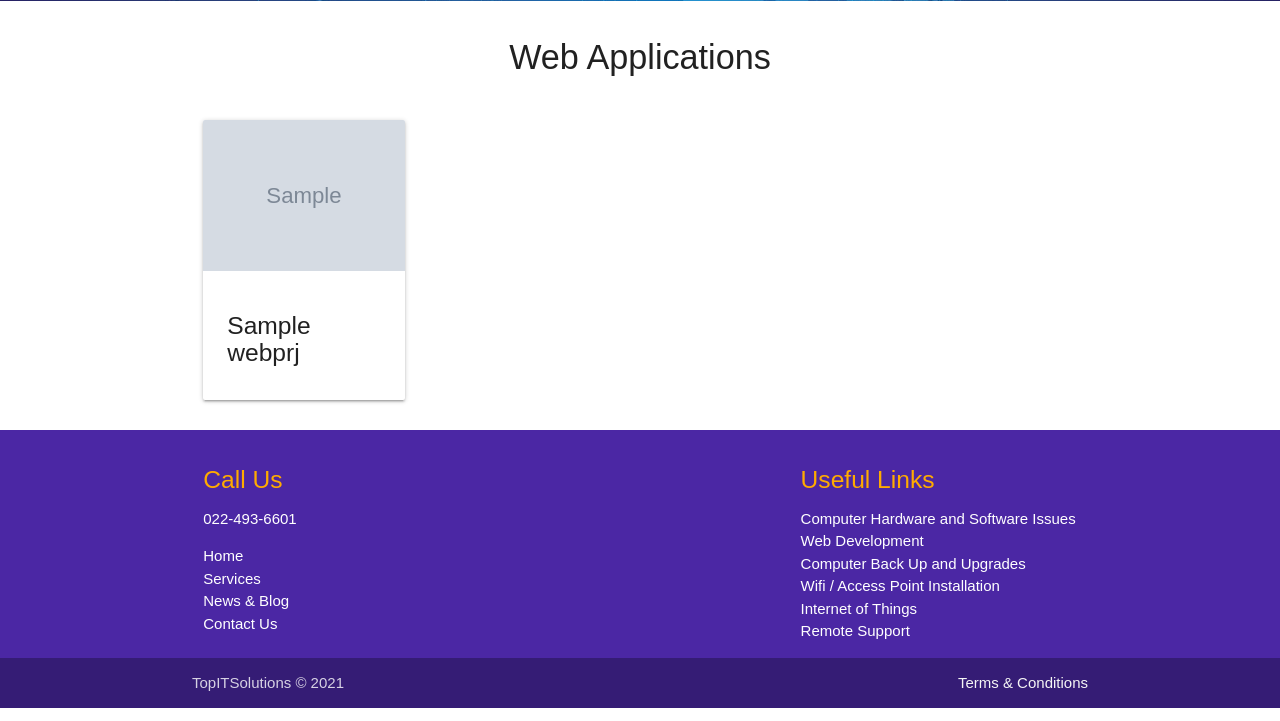
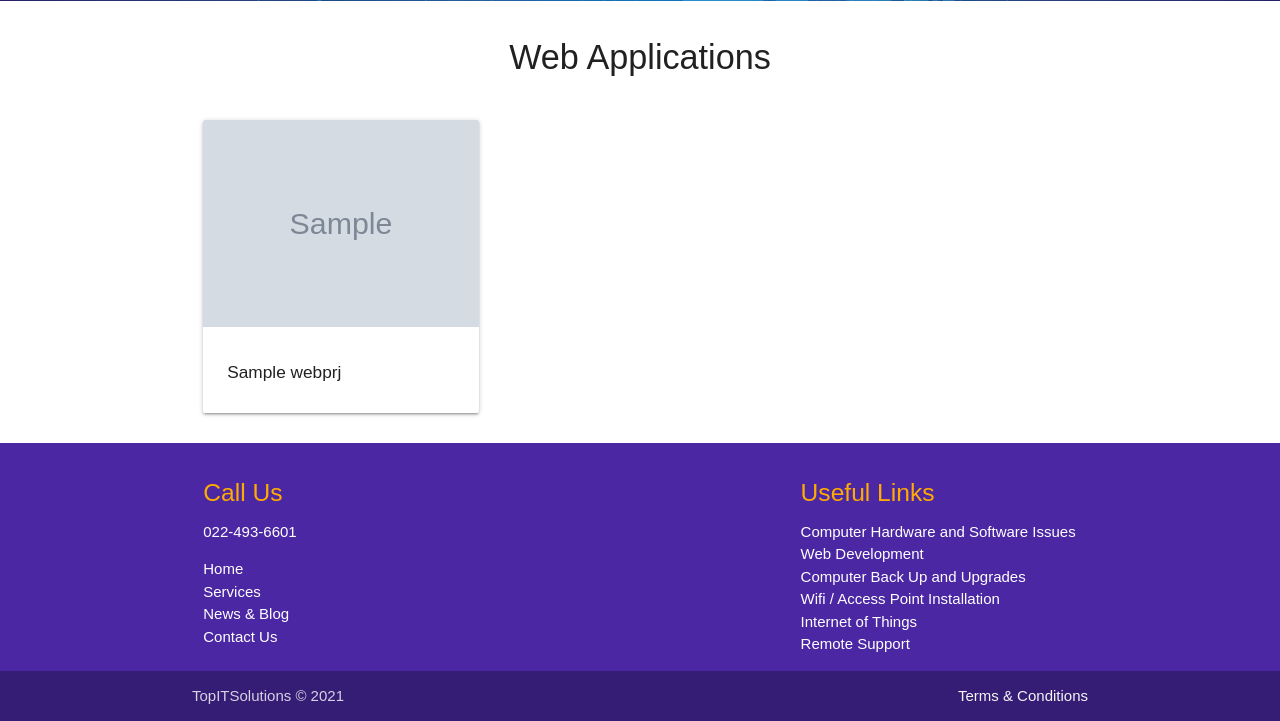
Before and after one commit to christopherece/topitsolutions_project, a Django app: page /services/webdevelopment in a window 1280 px wide. Shown: the part 489-1210 px from the top of the page. Run offline with Django 3.2, Linux system fonts and the light colour scheme; tables that the repository leaves empty hold one stand-in row (values such as "Sample post"); grey boxes marked "Sample" are stand-in pictures; some libraries are stand-ins or nearby versions.

Commit message:
Edited Webappss

```diff
--- a/templates/services/webdevelopment.html
+++ b/templates/services/webdevelopment.html
@@ -27,15 +27,15 @@
         </h4><br>
         {% if webprjs %}
           {% for webprj in webprjs %}
-          <div class="col s12 m3">
+          <div class="col s12 m4">
             <div class="card">
               <div class="card-image">
                   <img src="{{webprj.photo.url}}" alt="">
               </div>
               <div class="card-content">
-                <h5>
+                <h6>
                   {{ webprj.title}}
-                </h5>
+                </h6>
 
                 <!-- <p class="light">{{webprj.list_date}}</p><br>
                 <a href="#">Read more...</a> -->
```
